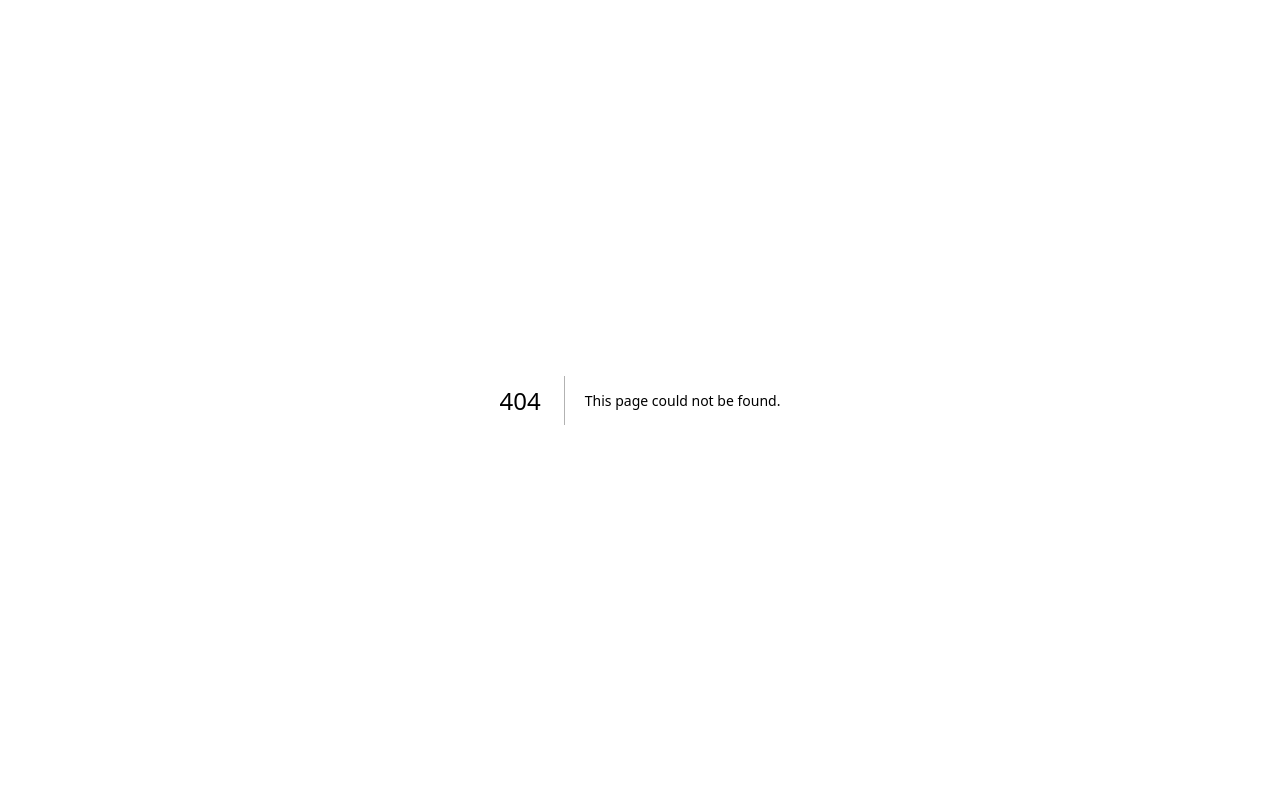
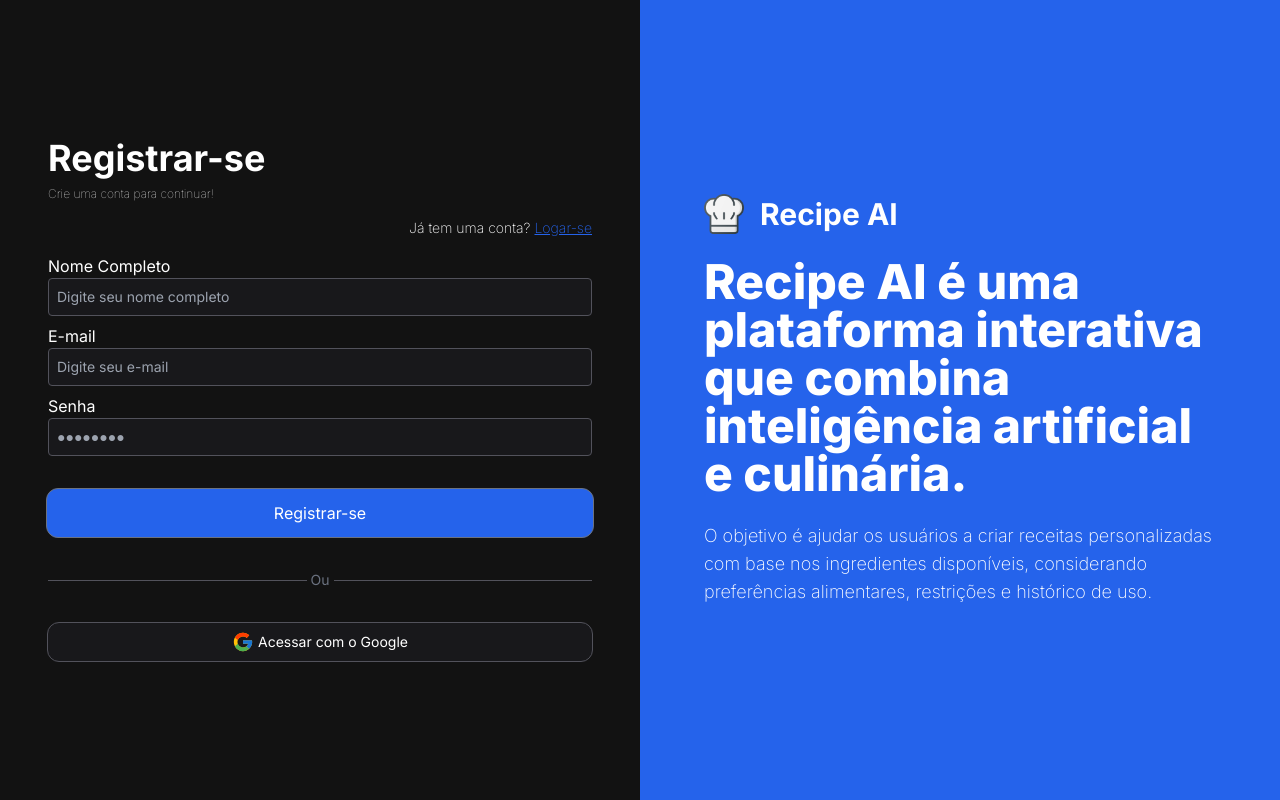
Before and after one commit to GuiHeinrichs/recipe-ai, a Next.js app: page /register in a window 1280 px wide. Before the commit this address had no page. Built offline with nearby package versions, Linux system fonts and the light colour scheme.

Commit message:
Feat: Adicao de nova tela de register e npm do nextauth

```diff
--- a/package.json
+++ b/package.json
@@ -16,6 +16,7 @@
     "framer-motion": "^11.17.0",
     "ldrs": "^1.0.2",
     "next": "15.1.2",
+    "next-auth": "^4.24.11",
     "puppeteer": "^24.2.0",
     "react": "^19.0.0",
     "react-dom": "^19.0.0",
--- /dev/null
+++ b/src/app/components/containers/RegisterContainer.jsx
@@ -0,0 +1,19 @@
+import Register from "../presentation/Register";
+import useRegister from "../../../hooks/useRegister";
+const RegisterContainer = () => {
+  const { fullName, email, password, rememberMe, setEmail, setPassword, setFullName } = useRegister;
+
+  return (
+    <Register
+      email={email}
+      password={password}
+      fullName={fullName}
+      rememberMe={rememberMe}
+      setFullName={setFullName}
+      setEmail={setEmail}
+      setPassword={setPassword}
+    />
+  );
+};
+
+export default RegisterContainer;
--- a/src/app/components/presentation/Login.jsx
+++ b/src/app/components/presentation/Login.jsx
@@ -1,4 +1,4 @@
-"use client"
+"use client";
 import { FcGoogle } from "react-icons/fc";
 import { FaGithub } from "react-icons/fa6";
 import Image from "next/image";
@@ -103,7 +103,7 @@
         </div>
         <div className="flex justify-start space-x-2 font-extralight text-sm mt-4 md:mb-0 mb-4 w-[20.8rem] md:w-[34rem]">
           <p>Não tem uma conta?</p>
-                    <a className="text-blue-600 hover:underline" href="#">
+          <a className="text-blue-600 hover:underline" href="/register">
             Registre-se
           </a>
         </div>
--- /dev/null
+++ b/src/app/components/presentation/Register.jsx
@@ -0,0 +1,98 @@
+"use client";
+import { FcGoogle } from "react-icons/fc";
+import Image from "next/image";
+
+const Register = ({ fullName, email, password, setFullName, setEmail, setPassword }) => {
+  return (
+    <div className="flex md:flex-row flex-col h-screen">
+      <div className="flex flex-col items-center justify-center md:w-1/2 bg-background h-screen">
+        <p className="md:text-4xl text-3xl mt-28 md:mt-0 md:mb-2 font-bold w-[20.8rem] md:w-[34rem]">
+          Registrar-se
+        </p>
+        <p className="text-xs font-thin mb-4 w-[20.8rem] md:w-[34rem]">
+          Crie uma conta para continuar!
+        </p>
+        <div className="flex justify-end mb-4 space-x-1 font-extralight text-sm w-[20.8rem] md:w-[34rem]">
+          <p>Já tem uma conta?</p>
+          <a className="text-blue-600 underline" href="/">
+            Logar-se
+          </a>
+        </div>
+        {/* Inputs */}
+        <div className="flex flex-col w-[20.8rem] md:w-[34rem]">
+          <label htmlFor="fullName">Nome Completo</label>
+          <input
+            className="bg-zinc-900 text-sm border-zinc-600 text-white border rounded p-2"
+            id="fullName"
+            type="text"
+            placeholder="Digite seu nome completo"
+            value={fullName}
+            onChange={(e) => setFullName(e.target.value)}
+          />
+        </div>
+        <div className="flex flex-col mt-2 w-[20.8rem] md:w-[34rem]">
+          <label htmlFor="email">E-mail</label>
+          <input
+            className="bg-zinc-900 text-sm border-zinc-600 text-white border rounded p-2"
+            id="email"
+            type="email"
+            placeholder="Digite seu e-mail"
+            value={email}
+            onChange={(e) => setEmail(e.target.value)}
+          />
+        </div>
+        <div className="flex flex-col mt-2 w-[20.8rem] md:w-[34rem]">
+          <label htmlFor="password">Senha</label>
+          <input
+            className="text-white text-sm bg-zinc-900 border-zinc-600 border rounded p-2"
+            id="password"
+            type="password"
+            placeholder="&#9679;&#9679;&#9679;&#9679;&#9679;&#9679;&#9679;&#9679;"
+            value={password}
+            onChange={(e) => setPassword(e.target.value)}
+          />
+        </div>
+        <div className="flex justify-center mt-6 md:mt-8 w-[20.8rem] md:w-[34rem]">
+          <button
+            type="button"
+            className="flex items-center whitespace-nowrap gap-x-2 text-md md:text-md bg-blue-600
+            md:px-[14.2rem] px-[7.4rem] py-3 rounded-xl border border-gray-500 hover:bg-blue-700"
+          >
+            Registrar-se
+          </button>
+        </div>
+
+        {/* Divider */}
+        <div className="flex items-center my-6 md:my-8 w-[20.8rem] md:w-[34rem]">
+          <div className="flex-grow border-t border-zinc-600"></div>
+          <span className="px-1 text-gray-500 text-sm">Ou</span>
+          <div className="flex-grow border-t border-zinc-600"></div>
+        </div>
+        <div className="flex md:flex-row mt-0 flex-col justify-center gap-y-2 md:gap-x-4">
+          <button
+            type="button"
+            className="flex items-center md:mb-0 mb-8 gap-x-1 text-sm bg-zinc-900 md:px-[11.5rem] px-20 py-2 rounded-xl border border-zinc-600 hover:bg-zinc-800"
+          >
+            <FcGoogle size={22} />
+            Acessar com o Google
+          </button>
+        </div>
+      </div>
+      <div className="h-screen flex flex-col gap-6 justify-center items-start md:w-1/2 p-16 bg-blue-600">
+        <div className="flex items-center gap-x-4">
+          <Image src="/logo.png" alt="Descrição da imagem" width={40} height={50} />
+          <p className="text-3xl font-bold">Recipe AI</p>
+        </div>
+        <div className="flex justify-center items-center text-5xl font-extrabold gap-x-4">
+          Recipe AI é uma plataforma interativa que combina inteligência artificial e culinária.
+        </div>
+        <div className="flex justify-center items-center text-lg font-extralight gap-x-4">
+          O objetivo é ajudar os usuários a criar receitas personalizadas com base nos ingredientes
+          disponíveis, considerando preferências alimentares, restrições e histórico de uso.
+        </div>
+      </div>
+    </div>
+  );
+};
+
+export default Register;
--- a/src/app/page.js
+++ b/src/app/page.js
@@ -1,9 +1,7 @@
 import LoginContainer from "../app/components/containers/LoginContainer";
 
 const LoginPage = () => {
-  return (
-    <LoginContainer />
-  );
+  return <LoginContainer />;
 };
 
 export default LoginPage;
--- /dev/null
+++ b/src/app/register/page.js
@@ -0,0 +1,7 @@
+import RegisterContainer from "../components/containers/RegisterContainer";
+
+const RegisterPage = () => {
+  return <RegisterContainer />;
+};
+
+export default RegisterPage;
--- /dev/null
+++ b/src/hooks/useRegister.js
@@ -0,0 +1,19 @@
+"use client";
+import { useState } from "react";
+
+const useRegister = () => {
+  const [fullName, setFullName] = useState("");
+  const [email, setEmail] = useState("");
+  const [password, setPassword] = useState("");
+
+  return {
+    fullName,
+    email,
+    password,
+    setFullName,
+    setEmail,
+    setPassword,
+  };
+};
+
+export default useRegister;
```
Also changed, not shown: 2 other files (tests, documents, lock files or other folders). Lines whose indentation alone changed are shown as unchanged.
